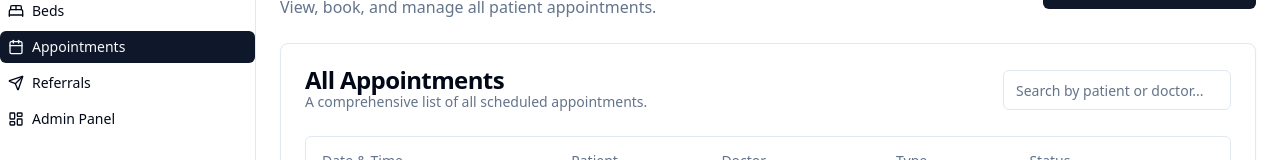
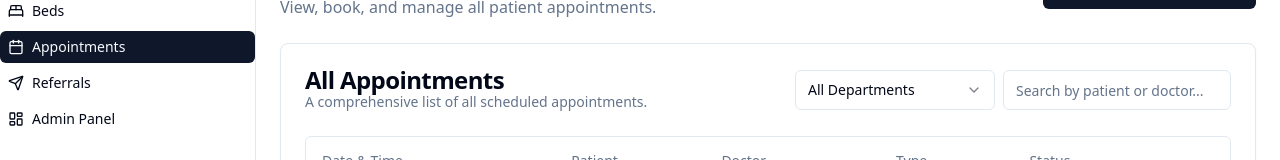
Before and after one commit to jgambrah/GAM_Med, a Next.js app: page /dashboard/appointments in a window 1280 px wide. Shown: the part 121-281 px from the top of the page. Built offline with nearby package versions, Linux system fonts and the light colour scheme.

Commit message:
Receptionist/Admin Dashboard:
A Clinic Filter: The main dashboard will

```diff
--- a/src/app/dashboard/appointments/page.tsx
+++ b/src/app/dashboard/appointments/page.tsx
@@ -15,26 +15,50 @@ import { NewAppointmentDialog } from './components/new-appointment-dialog';
 import { Input } from '@/components/ui/input';
 import { useAuth } from '@/hooks/use-auth';
 import { Appointment } from '@/lib/types';
+import {
+  Select,
+  SelectContent,
+  SelectItem,
+  SelectTrigger,
+  SelectValue,
+} from '@/components/ui/select';
+import { Label } from '@/components/ui/label';
+
+const mockDepartments = [
+    { value: 'all', label: 'All Departments' },
+    { value: 'Cardiology', label: 'Cardiology' },
+    { value: 'Orthopedics', label: 'Orthopedics' },
+    { value: 'Pediatrics', label: 'Pediatrics' },
+    { value: 'Neurology', label: 'Neurology' },
+    { value: 'General Surgery', label: 'General Surgery' },
+    { value: 'Dermatology', label: 'Dermatology' },
+];
+
 
 export default function AppointmentsPage() {
     const { user } = useAuth();
     const [appointments, setAppointments] = React.useState<Appointment[]>([]);
     const [searchQuery, setSearchQuery] = React.useState('');
+    const [selectedDepartment, setSelectedDepartment] = React.useState('all');
 
     React.useEffect(() => {
         let baseAppointments = allAppointments;
 
-        // If the user is a patient, show only their appointments.
         if (user?.role === 'patient') {
             baseAppointments = allAppointments.filter(appt => appt.patient_id === user.patient_id);
         }
 
-        const filtered = baseAppointments.filter(appt =>
+        const filteredBySearch = baseAppointments.filter(appt =>
             appt.patient_name.toLowerCase().includes(searchQuery.toLowerCase()) ||
             appt.doctor_name.toLowerCase().includes(searchQuery.toLowerCase())
         );
-        setAppointments(filtered);
-    }, [searchQuery, user]);
+
+        const filteredByDept = selectedDepartment === 'all'
+            ? filteredBySearch
+            : filteredBySearch.filter(appt => appt.department === selectedDepartment);
+
+        setAppointments(filteredByDept);
+    }, [searchQuery, user, selectedDepartment]);
 
   return (
     <div className="space-y-6">
@@ -64,6 +88,24 @@ export default function AppointmentsPage() {
                     }
                 </CardDescription>
              </div>
+             <div className="flex items-center gap-2">
+                {user?.role !== 'patient' && (
+                    <div className="w-full sm:w-[200px]">
+                        <Label htmlFor="department-filter" className="sr-only">Filter by Department</Label>
+                         <Select value={selectedDepartment} onValueChange={setSelectedDepartment}>
+                            <SelectTrigger id="department-filter">
+                                <SelectValue placeholder="Filter by department" />
+                            </SelectTrigger>
+                            <SelectContent>
+                                {mockDepartments.map((d) => (
+                                    <SelectItem key={d.value} value={d.value}>
+                                    {d.label}
+                                    </SelectItem>
+                                ))}
+                            </SelectContent>
+                        </Select>
+                    </div>
+                )}
                 <div className="w-full sm:w-auto">
                     <Input
                         placeholder={user?.role === 'patient' ? "Search by doctor..." : "Search by patient or doctor..."}
@@ -71,6 +113,7 @@ export default function AppointmentsPage() {
                         onChange={(e) => setSearchQuery(e.target.value)}
                         className="max-w-sm"
                     />
+                </div>
              </div>
           </div>
         </CardHeader>
```
Lines whose indentation alone changed are shown as unchanged.
